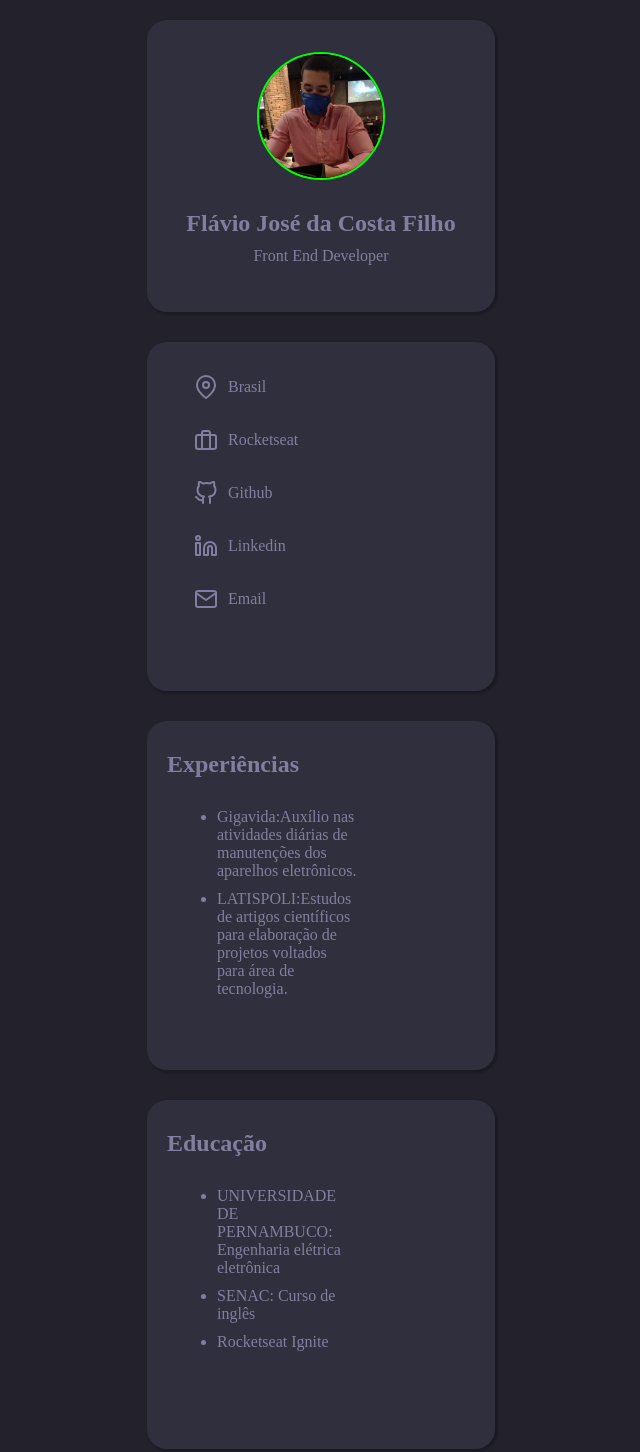
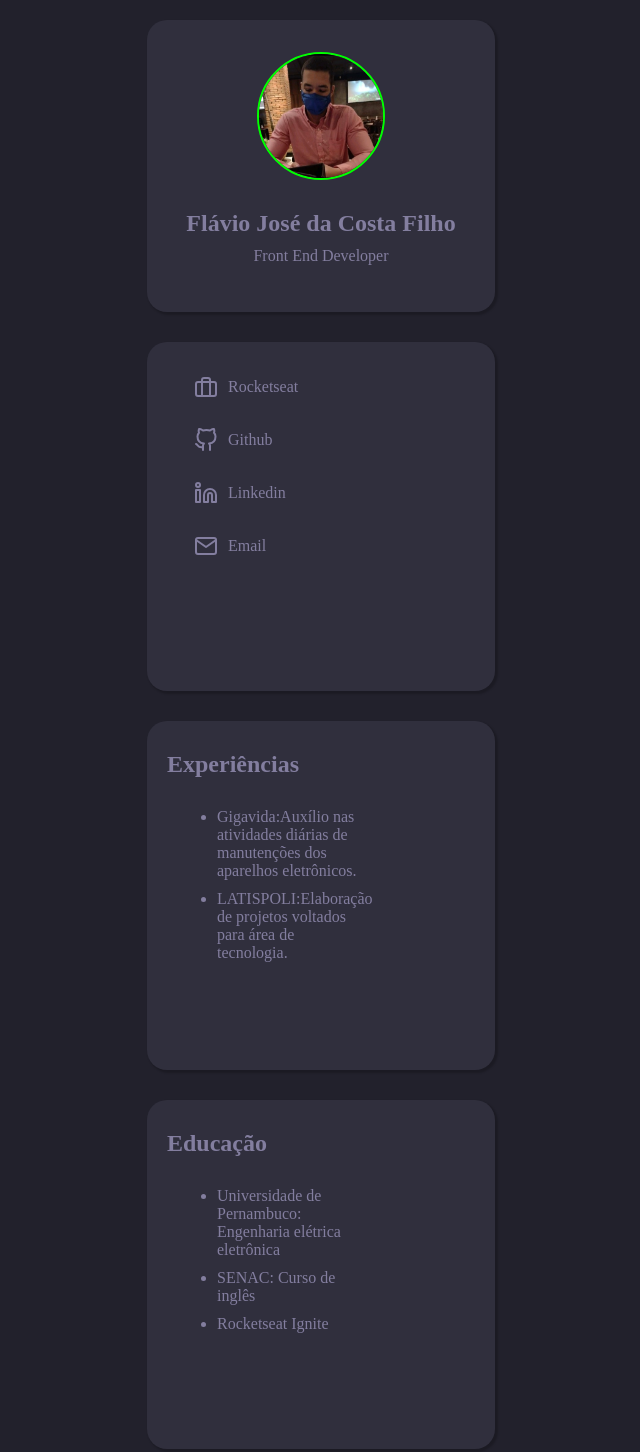
Before and after one commit to Flaviojcf/rocket-portfolio, a plain HTML site: page index.html in a window 1280 px wide. Shown: the top 1452 px of the page, without its empty margins (319-959 px from the left). Drawn offline with Linux system fonts and the light colour scheme.

Commit message:
finalizado

```diff
--- a/index.html
+++ b/index.html
@@ -17,14 +17,6 @@
                     <p>Front End Developer</p>
                 </div>
                 <div class="assets">
-                    <div class="assetsImg">
-                        <a href="">
-                            <img src="/assets/map-pin.svg" alt="">
-                                                </img>
-                                <p>Brasil</p>
-                        </a>
-
-                    </div>
                     <div class="assetsImg">
                         <a href="https://app.rocketseat.com.br/me/flavio-jose-da-costa-filho-09321" target="_blank">
                             <img src="assets/briefcase.svg" alt="">
@@ -62,14 +54,14 @@
                     <h1>Experiências</h1>
                     <ul class="list">
                         <li>Gigavida:Auxílio nas atividades diárias de manutenções dos aparelhos eletrônicos.</li>
-                        <li>LATISPOLI:Estudos de artigos científicos para elaboração de projetos voltados para área de tecnologia. </li>
+                        <li>LATISPOLI:Elaboração de projetos voltados para área de tecnologia. </li>
                     </ul>
 
                 </div>
                 <div class="ed">
                     <h1>Educação</h1>
                     <ul class="list">
-                        <li>UNIVERSIDADE DE PERNAMBUCO: Engenharia elétrica eletrônica </li>
+                        <li>Universidade de Pernambuco: Engenharia elétrica eletrônica </li>
                         <li>SENAC: Curso de inglês </li>
                         <li>Rocketseat Ignite</li>
                     </ul>
@@ -138,7 +130,7 @@
                                   </a>
                             </div>
                             <div>
-                                <p>Projeto de um minigame de nave onde foram utilizadas as seguintes tecnologias: Javascript, CSS, HTML, ênfase na utilização de funções recursivas.</p>
+                                <p>Projeto de um minigame onde foram utilizadas as seguintes tecnologias: Javascript, CSS e HTML, ênfase na utilização de funções recursivas.</p>
                             </div>
                             <div class="container">
                                 <section>
--- a/style.css
+++ b/style.css
@@ -158,7 +158,7 @@ strong {
 .allProjects {
     display: flex;
     align-items: center;
-    padding: 20px;
+    padding: 15px 15px 0 15px;
     justify-content: space-between;
 }
 
```
